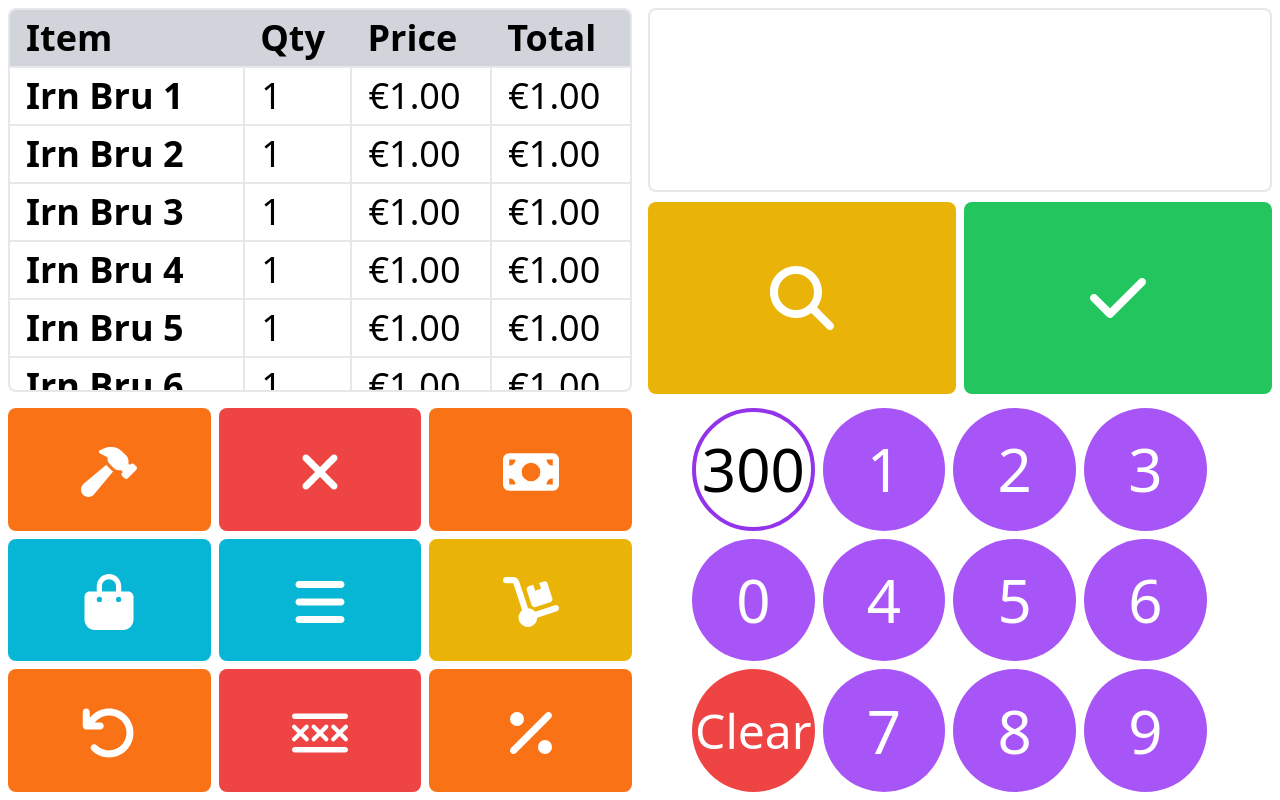
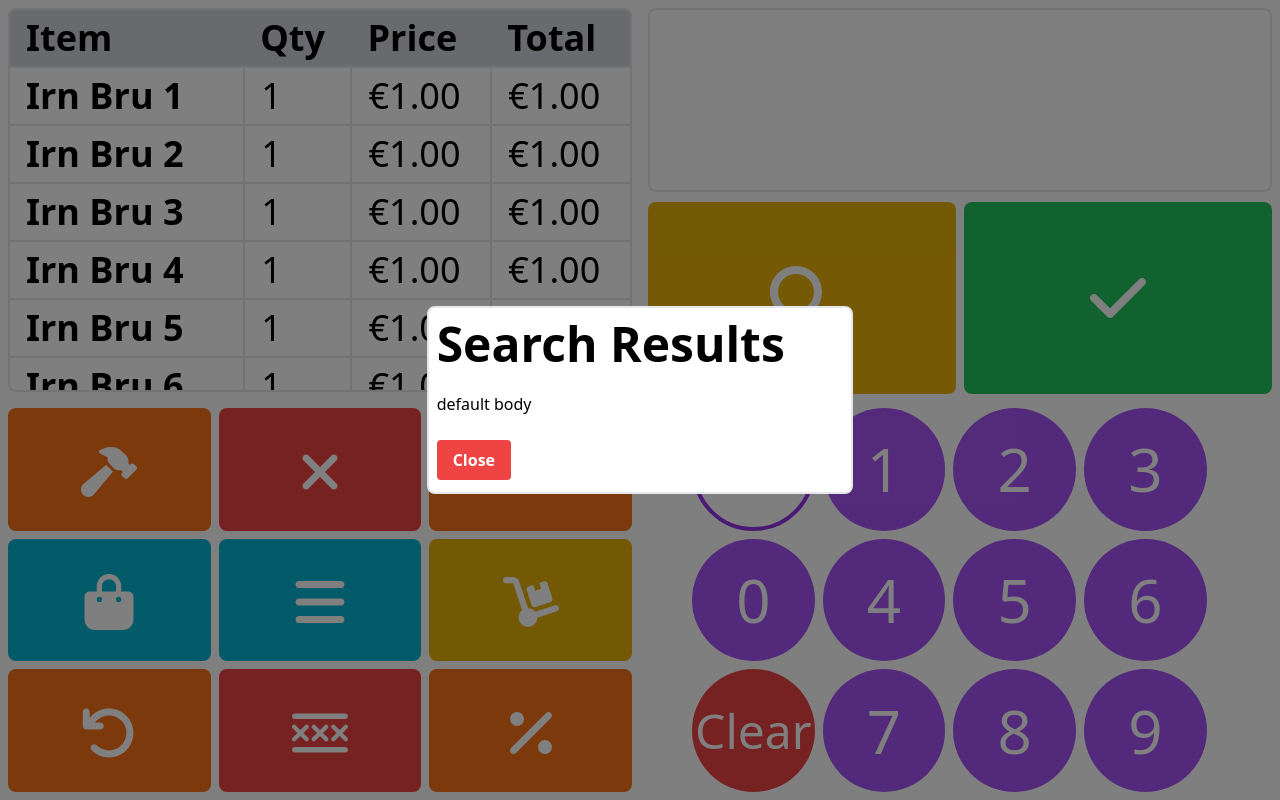
Before and after one commit to drop-middle-leaves/eposjs-client, a Vue app: page / in a window 1280 px wide. Built offline with nearby package versions, Linux system fonts and the light colour scheme.

Commit message:
numpad works; basic modal testing; no search resolving as of yet

```diff
--- a/package.json
+++ b/package.json
@@ -14,12 +14,14 @@
     "@fortawesome/free-regular-svg-icons": "^6.3.0",
     "@fortawesome/free-solid-svg-icons": "^6.3.0",
     "@fortawesome/vue-fontawesome": "^3.0.3",
-    "@popperjs/core": "^2.11.6",
     "vue": "^3.2.45"
   },
   "devDependencies": {
     "@vitejs/plugin-vue": "^4.0.0",
+    "autoprefixer": "^10.4.13",
+    "postcss": "^8.4.21",
     "tailwind-scrollbar": "^2.1.0",
+    "tailwindcss": "^3.2.6",
     "vite": "^4.0.0"
   }
 }
--- /dev/null
+++ b/postcss.config.js
@@ -0,0 +1,6 @@
+module.exports = {
+  plugins: {
+    tailwindcss: {},
+    autoprefixer: {},
+  },
+}
--- a/src/App.vue
+++ b/src/App.vue
@@ -5,11 +5,31 @@
 import Total from "@/components/total.vue";
 import QuickActions from "@/components/quickActions.vue";
 import Keypad from "@/components/keypad.vue";
+import SearchModal from "@/components/searchModal.vue";
+
+import { ref } from "vue";
+
+let showSearchModal = ref(true);
+
+function flipModal(x) {
+  switch(x) {
+    case true:
+      console.log("test")
+      showSearchModal.value = true;
+      break;
+    case false:
+      showSearchModal.value = false;
+      break;
+  }
+}
+
 </script>
 
 <template>
   <!-- mounts to main.js, makes the size the size of the screen -->
   <div id="app" class="h-screen w-screen">
+    <!-- creates the search modal -->
+    <search-modal @close="flipModal(false)" v-if="showSearchModal" />
     <!-- creates the 1st row -->
     <div class="flex-row flex h-1/2 w-full">
       <!-- creates the 1st column of the first row -->
@@ -26,7 +46,7 @@
         <div class="flex-row flex h-1/2 w-full">
           <!-- creates the first column ^ -->
           <div class="flex-col h-full w-1/2 flex justify-center">
-            <search-button />
+            <search-button @goSearch="flipModal(true)" />
           </div>
           <!-- creates the second column ^ -->
           <div class="flex-col h-full w-1/2 flex justify-center">
--- a/src/assets/compiled.css
+++ b/src/assets/compiled.css
@@ -518,8 +518,33 @@
   --tw-backdrop-sepia:  ;
 }
 
+.fixed {
+  position: fixed;
+}
+
+.left-0 {
+  left: 0px;
+}
+
+.top-0 {
+  top: 0px;
+}
+
+.m-auto {
+  margin: auto;
+}
+
+.my-3 {
+  margin-top: 0.75rem;
+  margin-bottom: 0.75rem;
+}
+
 .mb-1 {
   margin-bottom: 0.25rem;
+}
+
+.mb-6 {
+  margin-bottom: 1.5rem;
 }
 
 .ml-1 {
@@ -536,6 +561,14 @@
 
 .mr-2 {
   margin-right: 0.5rem;
+}
+
+.mt-0 {
+  margin-top: 0px;
+}
+
+.mt-3 {
+  margin-top: 0.75rem;
 }
 
 .flex {
@@ -566,6 +599,10 @@
   height: 33.333333%;
 }
 
+.h-\[3\.5rem\] {
+  height: 3.5rem;
+}
+
 .h-\[4rem\] {
   height: 4rem;
 }
@@ -588,6 +625,14 @@
 
 .w-1\/2 {
   width: 50%;
+}
+
+.w-1\/3 {
+  width: 33.333333%;
+}
+
+.w-\[3\.5rem\] {
+  width: 3.5rem;
 }
 
 .w-\[4rem\] {
@@ -650,6 +695,10 @@
   overflow-y: scroll;
 }
 
+.rounded {
+  border-radius: 0.25rem;
+}
+
 .rounded-full {
   border-radius: 9999px;
 }
@@ -688,6 +737,10 @@
   border-color: rgb(147 51 234 / var(--tw-border-opacity));
 }
 
+.bg-black\/50 {
+  background-color: rgb(0 0 0 / 0.5);
+}
+
 .bg-cyan-500 {
   --tw-bg-opacity: 1;
   background-color: rgb(6 182 212 / var(--tw-bg-opacity));
@@ -718,9 +771,19 @@
   background-color: rgb(239 68 68 / var(--tw-bg-opacity));
 }
 
+.bg-white {
+  --tw-bg-opacity: 1;
+  background-color: rgb(255 255 255 / var(--tw-bg-opacity));
+}
+
 .bg-yellow-500 {
   --tw-bg-opacity: 1;
   background-color: rgb(234 179 8 / var(--tw-bg-opacity));
+}
+
+.px-2 {
+  padding-left: 0.5rem;
+  padding-right: 0.5rem;
 }
 
 .px-4 {
@@ -731,6 +794,11 @@
 .py-2 {
   padding-top: 0.5rem;
   padding-bottom: 0.5rem;
+}
+
+.py-3 {
+  padding-top: 0.75rem;
+  padding-bottom: 0.75rem;
 }
 
 .text-left {
@@ -752,9 +820,24 @@
   line-height: 1;
 }
 
+.font-bold {
+  font-weight: 700;
+}
+
 .text-white {
   --tw-text-opacity: 1;
   color: rgb(255 255 255 / var(--tw-text-opacity));
+}
+
+.shadow-gray-300 {
+  --tw-shadow-color: #d1d5db;
+  --tw-shadow: var(--tw-shadow-colored);
+}
+
+.transition-all {
+  transition-property: all;
+  transition-timing-function: cubic-bezier(0.4, 0, 0.2, 1);
+  transition-duration: 150ms;
 }
 
 .scrollbar {
@@ -857,6 +940,11 @@
   background-color: rgb(220 38 38 / var(--tw-bg-opacity));
 }
 
+.hover\:bg-red-700:hover {
+  --tw-bg-opacity: 1;
+  background-color: rgb(185 28 28 / var(--tw-bg-opacity));
+}
+
 .hover\:bg-yellow-600:hover {
   --tw-bg-opacity: 1;
   background-color: rgb(202 138 4 / var(--tw-bg-opacity));
--- a/src/components/keypad.vue
+++ b/src/components/keypad.vue
@@ -1,4 +1,25 @@
 <script setup>
+
+import { ref } from 'vue';
+
+// Sets current val to be blank
+const currentVal = ref("");
+
+// Updates current val by adding the number passed in
+function updateValBy(num) {
+  // Max length of 3 to prevent GUI overflow (also not a good idea to accidentally buy 3000 Irn Brus)
+  if (currentVal.value.length === 3) {
+    currentVal.value = "" + num;
+  } else {
+    currentVal.value = "" + currentVal.value + num;
+  }
+}
+
+// Clears current val
+function clearVal() {
+  currentVal.value = "";
+}
+
 </script>
 
 <template>
@@ -8,47 +29,47 @@
       <div class="flex-col flex h-full aspect-[4/3] gap-2">
 
         <div class="flex-row flex h-1/3 w-full gap-2">
-          <div class="flex-col h-full aspect-square flex justify-center border-4 border-purple-600 rounded-full text-6xl flex justify-center">
-            <p class="self-center">300</p>
+          <div class="buttonWrapper border-4 border-purple-600 text-6xl">
+            <p class="self-center">{{currentVal}}</p>
           </div>
-          <div class="flex-col h-full aspect-square flex justify-center">
-            <button class="h-full w-full rounded-full bg-purple-500 hover:bg-purple-600 text-white text-6xl">1</button>
+          <div class="buttonWrapper" @click="updateValBy(1)">
+            <button class="button">1</button>
           </div>
-          <div class="flex-col h-full aspect-square flex justify-center">
-            <button class="h-full w-full rounded-full bg-purple-500 hover:bg-purple-600 text-white text-6xl">2</button>
+          <div class="buttonWrapper" @click="updateValBy(2)">
+            <button class="button">2</button>
           </div>
-          <div class="flex-col h-full aspect-square flex justify-center">
-            <button class="h-full w-full rounded-full bg-purple-500 hover:bg-purple-600 text-white text-6xl">3</button>
+          <div class="buttonWrapper" @click="updateValBy(3)">
+            <button class="button">3</button>
           </div>
         </div>
 
         <div class="flex-row flex h-1/3 w-full gap-2">
-          <div class="flex-col h-full aspect-square flex justify-center ">
-            <button class="h-full w-full rounded-full bg-purple-500 hover:bg-purple-600 text-white text-6xl">0</button>
+          <div class="buttonWrapper ">
+            <button class="button" @click="updateValBy(0)">0</button>
           </div>
-          <div class="flex-col h-full aspect-square flex justify-center">
-            <button class="h-full w-full rounded-full bg-purple-500 hover:bg-purple-600 text-white text-6xl">4</button>
+          <div class="buttonWrapper">
+            <button class="button" @click="updateValBy(4)">4</button>
           </div>
-          <div class="flex-col h-full aspect-square flex justify-center">
-            <button class="h-full w-full rounded-full bg-purple-500 hover:bg-purple-600 text-white text-6xl">5</button>
+          <div class="buttonWrapper">
+            <button class="button" @click="updateValBy(5)">5</button>
           </div>
-          <div class="flex-col h-full aspect-square flex justify-center">
-            <button class="h-full w-full rounded-full bg-purple-500 hover:bg-purple-600 text-white text-6xl">6</button>
+          <div class="buttonWrapper">
+            <button class="button" @click="updateValBy(6)">6</button>
           </div>
         </div>
 
         <div class="flex-row flex h-1/3 w-full gap-2">
-          <div class="flex-col h-full aspect-square flex justify-center ">
-            <button class="h-full w-full rounded-full bg-red-500 hover:bg-red-600 text-white text-5xl">Clear</button>
+          <div class="buttonWrapper ">
+            <button class="h-full w-full rounded-full bg-red-500 hover:bg-red-600 text-white text-5xl" @click="clearVal">Clear</button>
           </div>
-          <div class="flex-col h-full aspect-square flex justify-center">
-            <button class="h-full w-full rounded-full bg-purple-500 hover:bg-purple-600 text-white text-6xl">7</button>
+          <div class="buttonWrapper">
+            <button class="button" @click="updateValBy(7)">7</button>
           </div>
-          <div class="flex-col h-full aspect-square flex justify-center">
-            <button class="h-full w-full rounded-full bg-purple-500 hover:bg-purple-600 text-white text-6xl">8</button>
+          <div class="buttonWrapper">
+            <button class="button" @click="updateValBy(8)">8</button>
           </div>
-          <div class="flex-col h-full aspect-square flex justify-center">
-            <button class="h-full w-full rounded-full bg-purple-500 hover:bg-purple-600 text-white text-6xl">9</button>
+          <div class="buttonWrapper">
+            <button class="button" @click="updateValBy(9)">9</button>
           </div>
         </div>
 
@@ -57,5 +78,12 @@
   </div>
 </template>
 
-<style scoped>
+<style lang="postcss" scoped>
+.button {
+  @apply rounded-full bg-purple-500 hover:bg-purple-600 text-6xl h-full w-full text-white;
+}
+
+.buttonWrapper {
+  @apply flex-col h-full aspect-square flex justify-center rounded-full;
+}
 </style>
--- a/src/components/searchButton.vue
+++ b/src/components/searchButton.vue
@@ -3,7 +3,7 @@
 
 <template>
   <div class="h-[calc(100%_-_0.5rem)] w-[calc(100%_-_0.75rem)] ml-2 mr-1 mb-1 flex">
-    <button type="button" class="text-white bg-yellow-500 hover:bg-yellow-600 text-6xl rounded-lg h-full w-full">
+    <button type="button" @click="$emit('goSearch')" class="text-white bg-yellow-500 hover:bg-yellow-600 text-6xl rounded-lg h-full w-full">
       <font-awesome-icon icon="fa-solid fa-magnifying-glass" class="h-[4rem] w-[4rem]" />
     </button>
   </div>
--- /dev/null
+++ b/src/components/searchModal.vue
@@ -0,0 +1,27 @@
+<script setup>
+</script>
+
+<template>
+  <Transition name="modal">
+    <div class="fixed top-0 left-0 h-full w-full bg-black/50 shadow-gray-300 transition-all flex">
+      <div class="w-1/3 m-auto shadow-gray-300 border-2 bg-white py-3 px-2 rounded-lg">
+        <div class="mt-0 w-full">
+          <slot name="header">
+            <h1 class="text-5xl font-bold mt-0 mb-6">Search Results</h1>
+          </slot>
+        </div>
+
+        <div class="my-3">
+          <slot name="body">default body</slot>
+        </div>
+
+        <button class="bg-red-500 mt-3 hover:bg-red-700 text-white font-bold py-2 px-4 rounded" @click="$emit('close')">
+          Close
+        </button>
+      </div>
+    </div>
+  </Transition>
+</template>
+
+<style scoped>
+</style>
```
Also changed, not shown: src/components/quickActions.vue (+14 -12 lines), 1 other file (tests, documents, lock files or other folders).
